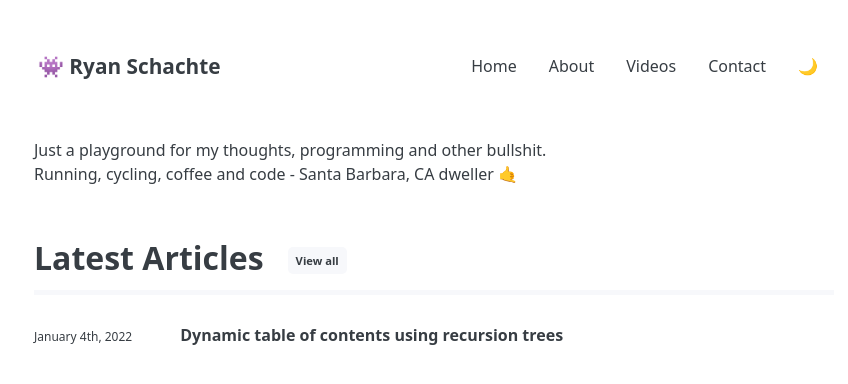
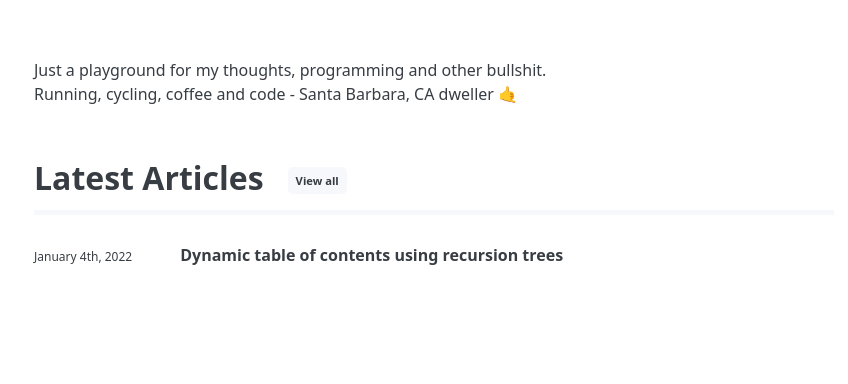
Before and after one commit to Schachte/site, a Next.js app: page / in a window 1280 px wide. Shown: the top 384 px of the page, without its empty margins (206-1054 px from the left). Built offline with nearby package versions, Linux system fonts and the light colour scheme; a web font is replaced by a local one.

Commit message:
Updating

```diff
--- a/pages/_app.js
+++ b/pages/_app.js
@@ -20,7 +20,7 @@ function Blog({ Component, pageProps }) {
 
   return (
     <div className={"container main"}>
-      <DynamicHeader toggleTheme={() => console.log("hi")} />
+      {/* <DynamicHeader toggleTheme={() => console.log("hi")} /> */}
       <Component theme={theme} {...pageProps} />
     </div>
   )
```
